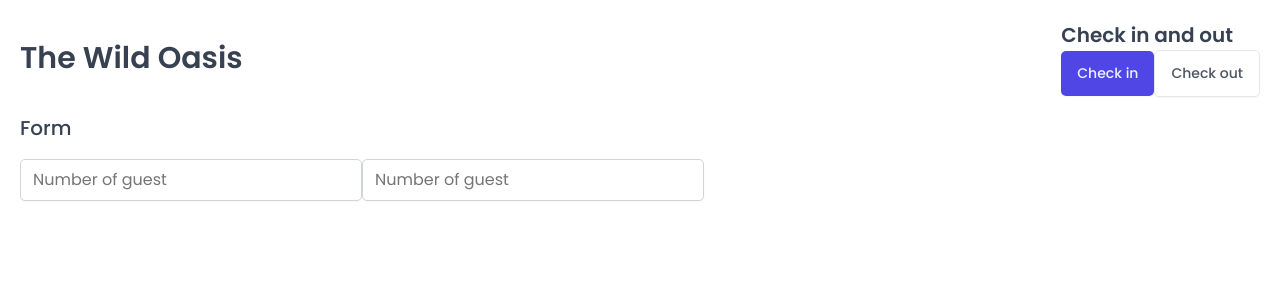
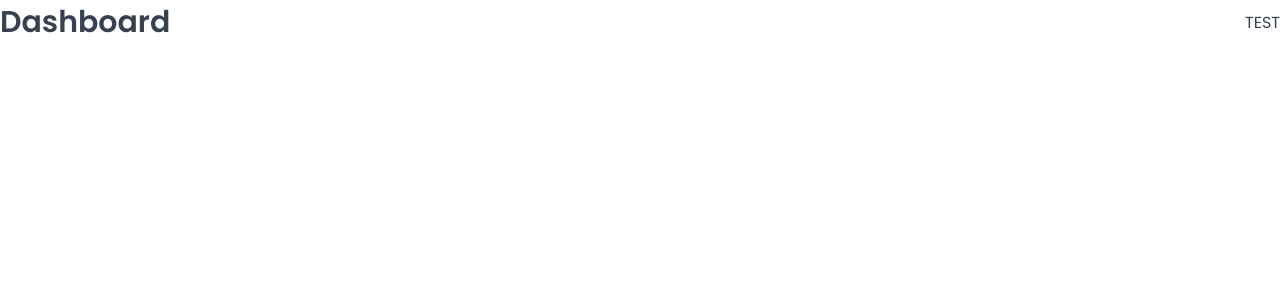
Before and after one commit to ivangil18/the-wild-oasis, a React (Vite) app: page /dashboard in a window 1280 px wide. Shown: the top 300 px of the page. Built offline with nearby package versions, Linux system fonts and the light colour scheme; a web font is replaced by a local one.

Commit message:
initial routing setup

```diff
--- a/package.json
+++ b/package.json
@@ -12,6 +12,7 @@
   "dependencies": {
     "react": "^18.2.0",
     "react-dom": "^18.2.0",
+    "react-router-dom": "^6.15.0",
     "styled-components": "^6.0.7"
   },
   "devDependencies": {
--- a/src/app.jsx
+++ b/src/app.jsx
@@ -1,45 +1,33 @@
-import { styled } from "styled-components";
-import GlobalStyle from "./styles/GlobalStyles";
-import Button from "./ui/Button";
-import Input from "./ui/Input";
-import Heading from "./ui/Heading";
-import Row from "./ui/Row";
+import { BrowserRouter, Navigate, Route, Routes } from "react-router-dom";
 
-//Styled Components leverages the tagged template literals - ES6 feature
+import GlobalStyle from ".//styles/GlobalStyles";
 
-const StyledApp = styled.div`
-  padding: 20px;
-`;
+import Dashboard from "./pages/Dashboard";
+import Bookings from "./pages/Bookings";
+import Cabins from "./pages/Cabins";
+import Settings from "./pages/Settings";
+import Account from "./pages/Account";
+import Users from "./pages/Users";
+import Login from "./pages/Login";
+import PageNotFound from "./pages/PageNotFound";
 
 function App() {
   return (
     <>
       <GlobalStyle />
-      <StyledApp>
-        <Row>
-          <Row type="horizontal">
-            <Heading as="h1">The Wild Oasis</Heading>
-            <div>
-              <Heading as="h2">Check in and out</Heading>
-              <Button onClick={() => alert("Check in")}>Check in</Button>
-              <Button
-                variation="secondary"
-                size="medium"
-                onClick={() => alert("Check out")}
-              >
-                Check out
-              </Button>
-            </div>
-          </Row>
-          <Row>
-            <Heading as="h3">Form</Heading>
-            <form>
-              <Input type="number" placeholder="Number of guest"></Input>
-              <Input type="number" placeholder="Number of guest"></Input>
-            </form>
-          </Row>
-        </Row>
-      </StyledApp>
+      <BrowserRouter>
+        <Routes>
+          <Route index element={<Navigate replace to="dashboard" />} />
+          <Route path="dashboard" element={<Dashboard />} />
+          <Route path="booking" element={<Bookings />} />
+          <Route path="cabins" element={<Cabins />} />
+          <Route path="users" element={<Users />} />
+          <Route path="settings" element={<Settings />} />
+          <Route path="account" element={<Account />} />
+          <Route path="login" element={<Login />} />
+          <Route path="*" element={<PageNotFound />} />
+        </Routes>
+      </BrowserRouter>
     </>
   );
 }
```
Also changed, not shown: 1 other file (tests, documents, lock files or other folders).
